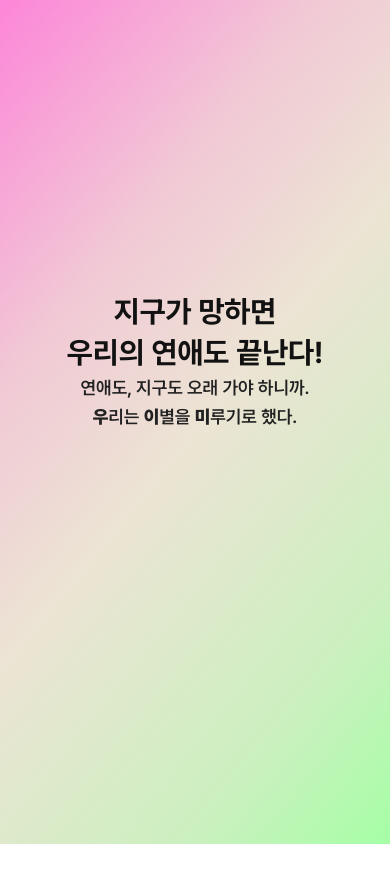
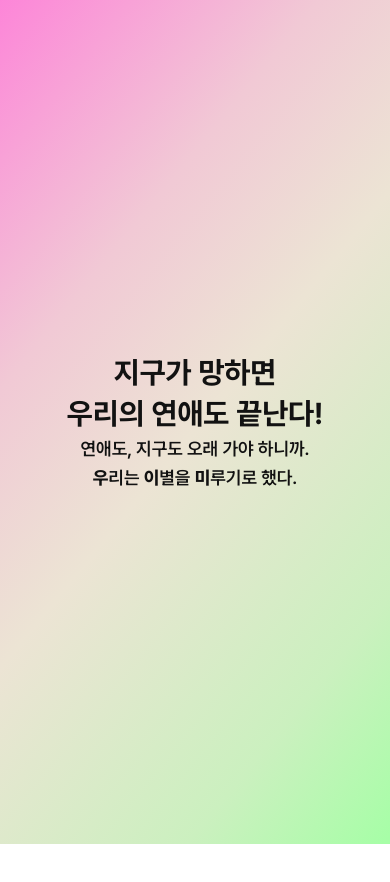
Before and after one commit to ReGreenOrg/ReGreenLandingFrontend, a Next.js app: page / in a window 390 px wide. Shown: the top 882 px of the page. Built offline with nearby package versions, Linux system fonts and the light colour scheme; no server answers.

Commit message:
publish:애니메이션반응형수정

```diff
--- a/src/sections/HeroSection.tsx
+++ b/src/sections/HeroSection.tsx
@@ -36,18 +36,19 @@ export default function HeroSection() {
       // 메인 타이틀 사라짐
       tl.to(titleRef.current, { opacity: 0, y: -50 }, 0);
 
-      // 서브텍스트2 커지고 올라옴
       tl.to(
         subtitleRef.current,
         {
           scale: 1.8,
-          y: -200,
-          opacity: 1,
-          color: "#121212",
+          y: () => {
+            const vw = window.innerWidth;
+            if (vw < 640) return -120; // 모바일
+            else if (vw < 1024) return -150; // 태블릿
+            else return -170; // 데스크탑
+          },
         },
         0
       );
-
       // 이미지(로고) 이동
       tl.to(
         logoRef.current,
@@ -119,23 +120,19 @@ export default function HeroSection() {
             지구가 망하면
             <br />
             우리의 연애도 끝난다!
-            <div className="text-lg md:text-[24px] font-semibold sm:text-xl leading-relaxed text-[#222222]">
+            <div className="text-lg md:text-[24px] font-semibold sm:text-xl leading-relaxed ">
               연애도, 지구도 오래 가야 하니까.
-              <br />
-              <strong>우</strong>리는 <strong>이</strong>별을 <strong>미</strong>루기로 했다.
             </div>
-          </div>
-
+          </div>{" "}
           {/* 서브텍스트2 (분리됨) */}
           <div
             ref={subtitleRef}
-            className="mt-24 md:mt-0 text-md md:text-[24px] sm:text-xl leading-relaxed text-[#222222] opacity-0"
+            className="text-lg  md:text-[24px] font-semibold  sm:text-xl leading-relaxed  "
           >
             <strong className="font-extrabold">우</strong>리는{" "}
             <strong className="font-extrabold">이</strong>별을{" "}
             <strong className="font-extrabold">미</strong>루기로 했다.
           </div>
-
           {/* 로고 이미지 */}
           <div
             ref={logoRef}
@@ -143,7 +140,6 @@ export default function HeroSection() {
           >
             <Image src="/textlogo_02.svg" alt="logo" width={100} height={100} />
           </div>
-
           {/* wooimi 텍스트 */}
           <div
             ref={wooimiRef}
--- a/src/sections/StorySection.tsx
+++ b/src/sections/StorySection.tsx
@@ -23,7 +23,12 @@ export default function StorySection() {
         scrollTrigger: {
           trigger: sectionRef.current,
           start: "top top",
-          end: "+=300",
+          end: () => {
+            const vw = window.innerWidth;
+            if (vw < 640) return "+=500"; // 모바일
+            else if (vw < 1024) return "+=400"; // 태블릿
+            else return "+=300"; // 데스크탑
+          },
           scrub: true,
         },
       });
```
